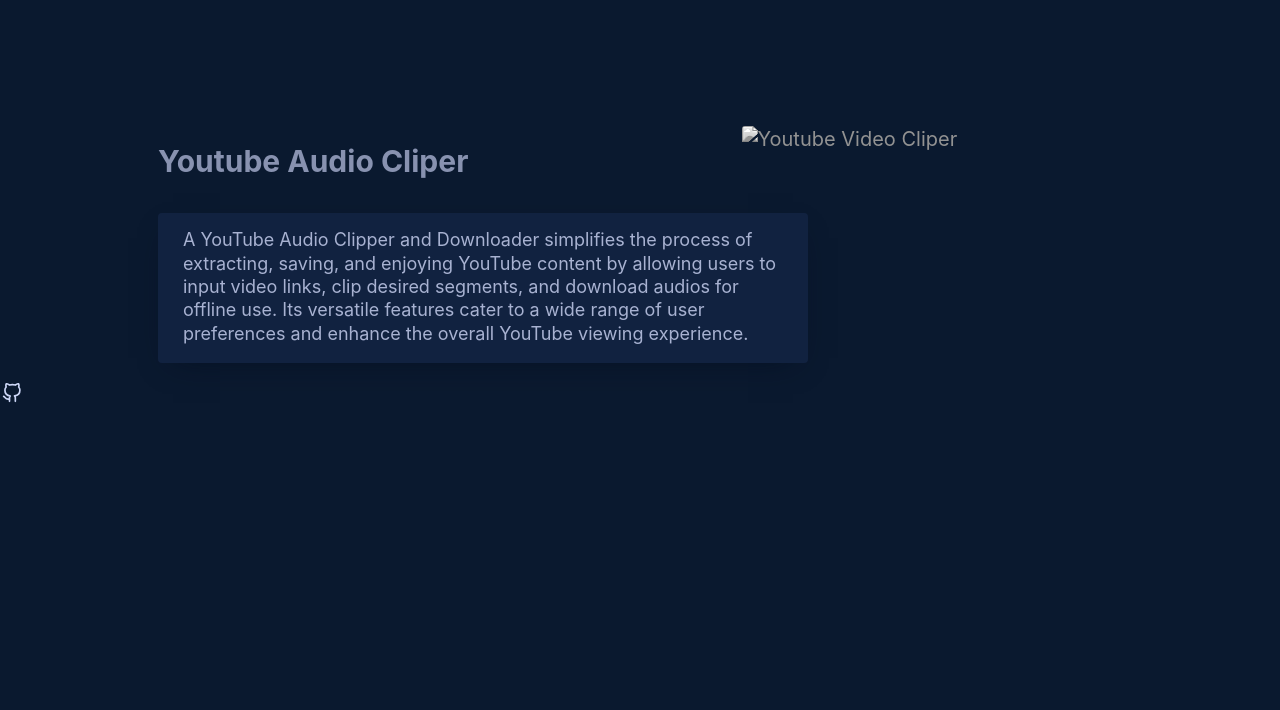
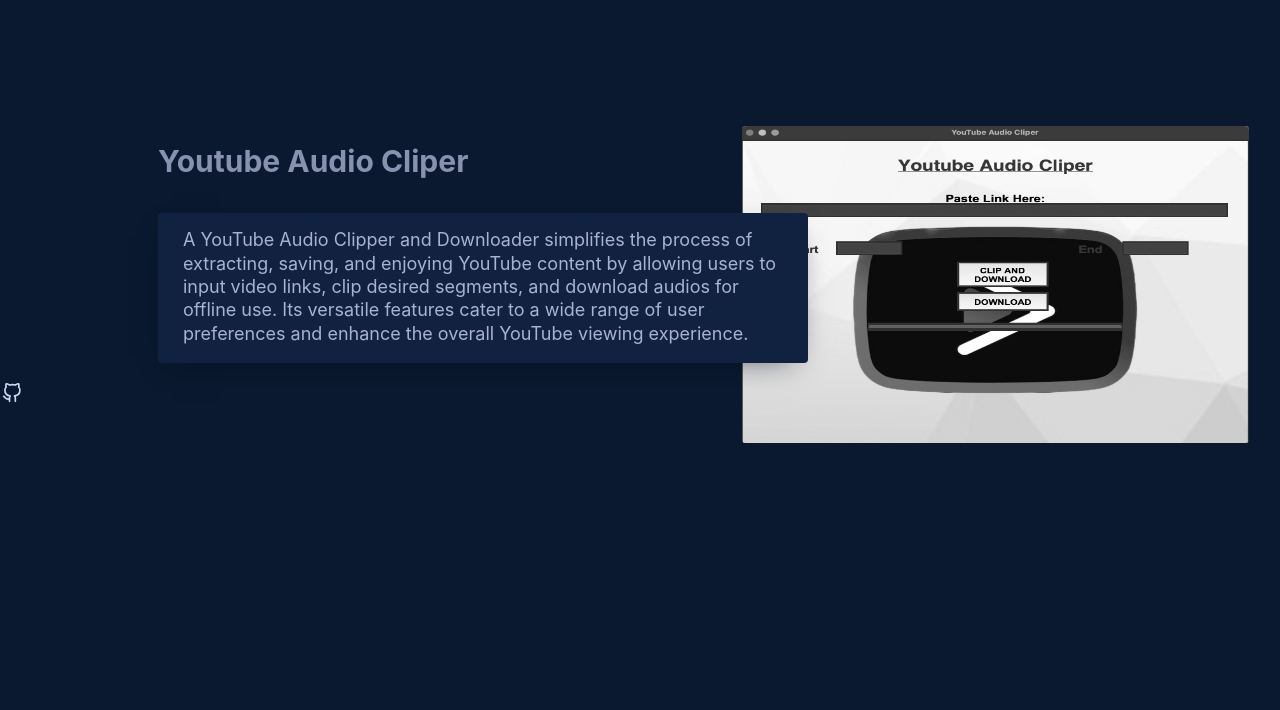
Before and after one commit to divyansharya8826/OIBSIP_Task-2, a plain HTML site: page index.html in a window 1280 px wide. Shown: the part 1840-2550 px from the top of the page. Drawn offline with Linux system fonts and the light colour scheme.

Commit message:
Update index.html

```diff
--- a/index.html
+++ b/index.html
@@ -91,7 +91,7 @@
                     </div>
                     <h2 class="proheading2" id="youtube2">Youtube Audio Cliper</h2>
                     <div class="propic" id="propic2">
-                        <img src="Portfolio Website(Task-2)Images/Youtube Audio Cliper.png" alt="Youtube Video Cliper" class="proimg"/>
+                        <img src="Portfolio Website(Task-2)/Images/Youtube Audio Cliper.png" alt="Youtube Video Cliper" class="proimg"/>
                     </div>
                     <div class="info" id="proinfo3">
                         <p class="proinfo">A YouTube Audio Clipper and Downloader simplifies the process of extracting, saving, and enjoying YouTube content by allowing users to input video links, clip desired segments, and download audios for offline use.
```
